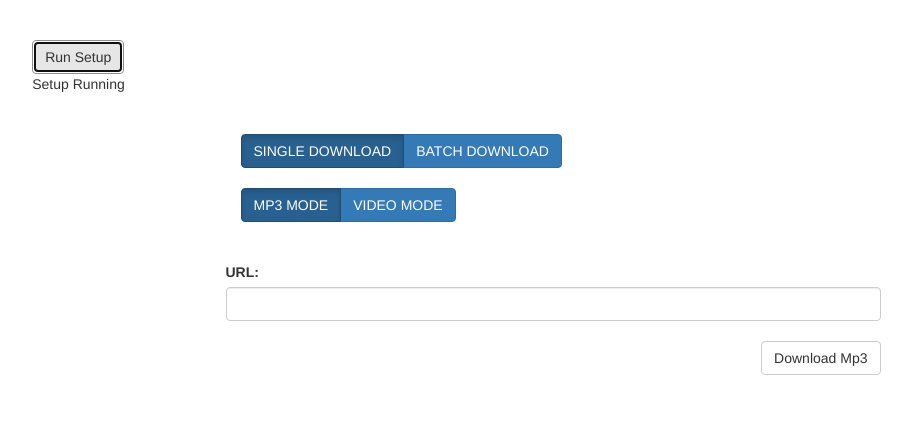
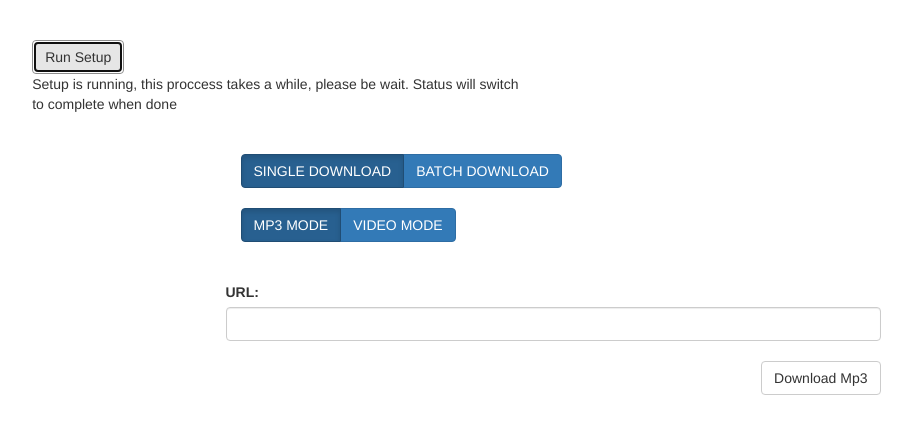
Before and after one commit to marcsantiago/youtube_go_web_downloader, a plain HTML site: page static/index.html in a window 1280 px wide. Both pictures are taken after a click on the button "Run Setup". Shown: the whole page, without its empty margins (87-999 px from the left). Drawn offline with Linux system fonts and the light colour scheme; no server answers.

```diff
--- a/static/index.html
+++ b/static/index.html
@@ -110,7 +110,7 @@
     });
 
     $("#setup_btn").click(function() {
-        $('#setup_status').text("Setup Running");
+        $('#setup_status').text("Setup is running, this proccess takes a while, please be wait.  Status will switch to complete when done");
       $.post( "/run_setup", {}, function(data) {
         var res = data;
         if (res == "ok") {
```
